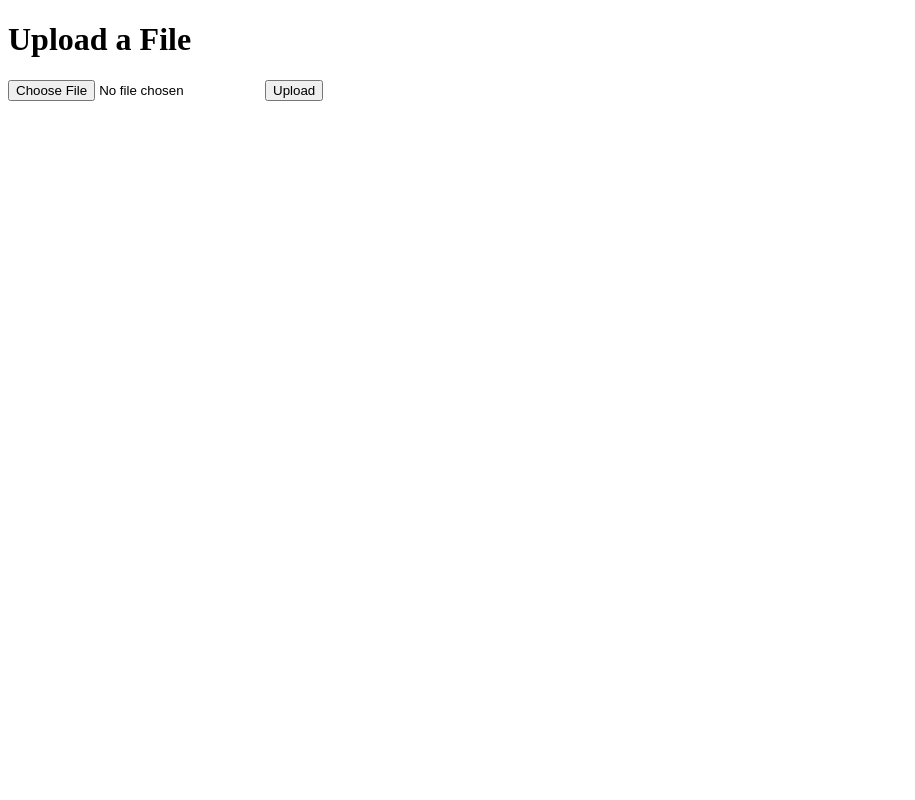
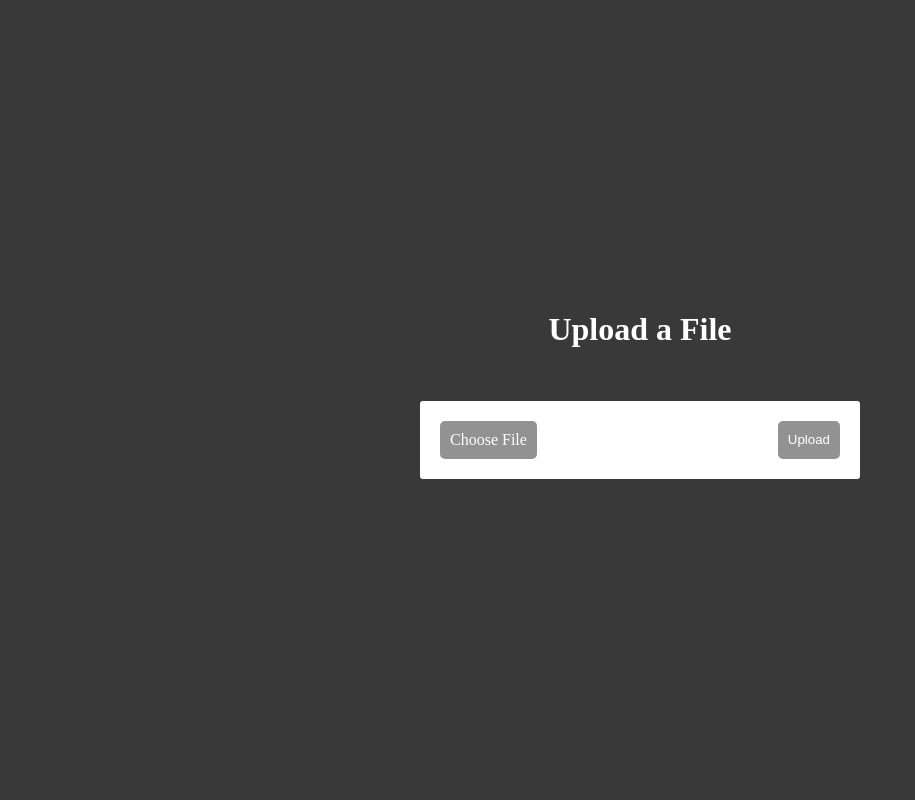
Before and after one commit to monu613/project_1, a Flask app: page / in a window 1280 px wide. Shown: the whole page, without its empty margins (0-915 px from the left). Run offline with Flask 3, Linux system fonts and the light colour scheme.

Commit message:
updated html

```diff
--- a/templates/index.html
+++ b/templates/index.html
@@ -1,20 +1,110 @@
 <!DOCTYPE html>
 <html lang="en">
   <head>
-    <meta charset="UTF-8">
-    <meta name="viewport" content="width=device-width, initial-scale=1.0">
+    <meta charset="UTF-8" />
+    <meta name="viewport" content="width=device-width, initial-scale=1.0" />
     <title>File Upload</title>
+    <style>
+      body {
+        padding: 0;
+        margin: 0;
+        height: 100vh;
+        display: flex;
+        align-items: center;
+        justify-content: center;
+        flex-direction: column;
+        gap: 32px;
+        background: #393939;
+      }
+
+      h1 {
+        color: #fff;
+      }
+
+      form {
+        margin: 0 auto;
+        padding: 20px;
+        width: 400px;
+        height: auto;
+        overflow: hidden;
+        background: #ffffff;
+        border-radius: 3px;
+        display: flex;
+      }
+
+      label {
+        margin: 0;
+        padding: 10px;
+        width: auto;
+        max-width: 300px;
+        height: auto;
+        background-color: #929292;
+        border: none;
+        color: #fff;
+        cursor: pointer;
+        text-align: center;
+        border-radius: 5px;
+        -webkit-border-radius: 5px;
+        -webkit-transition: 0.2s ease all;
+        -moz-transition: 0.2s ease all;
+        -ms-transition: 0.2s ease all;
+        -o-transition: 0.2s ease all;
+        transition: 0.2s ease all;
+      }
+
+      .btn {
+        margin-left: auto;
+        padding: 10px;
+        background-color: #929292;
+        border: none;
+        color: #fff;
+        text-align: center;
+        border-radius: 5px;
+        cursor: pointer;
+      }
+
+      label:hover,
+      .btn:hover {
+        background: #adadad;
+      }
+
+      [type="file"] {
+        display: none;
+      }
+
+      #info {
+        display: none;
+        margin: 5% auto;
+        padding: 10px 20px;
+        width: 400px;
+        height: auto;
+        overflow: hidden;
+        background: #ffffff;
+        border-radius: 3px;
+      }
+
+      #size span,
+      #type span,
+      #name span {
+        color: #ea4026;
+      }
+    </style>
   </head>
   <body>
-
-
     <h1>Upload a File</h1>
     <form method="POST" id="uploadForm" enctype="multipart/form-data">
-        <input type="file" id="fileInput" name="file">
-        <button type="submit">Upload</button>
+      <label for="fileInput">Choose File</label>
+      <input type="file" id="fileInput" name="file" />
+      <button type="submit" class="btn">Upload</button>
     </form>
+
+    <div id="info">
+      <p id="name">File Name: <span></span></p>
+      <p id="size">File Size: <span></span></p>
+      <p id="type">MIME Type: <span></span></p>
+    </div>
+
     <div id="output"></div>
-
 
     <!-- <h3>Upload to S3</h3>
 
@@ -25,7 +115,63 @@
      -->
 
     <script>
-        document.getElementById('uploadForm').addEventListener('submit', async function(event) {
+      document.addEventListener("DOMContentLoaded", function () {
+        document
+          .querySelector("[type=file]")
+          .addEventListener("change", function () {
+            var file = this.files[0];
+            var formdata = new FormData();
+            formdata.append("file", file);
+            document.querySelector("#info").style.display = "block";
+            if (file.name.length >= 30) {
+              document.querySelector("#name span").textContent =
+                file.name.substr(0, 30) + "..";
+            } else {
+              document.querySelector("#name span").textContent = file.name;
+            }
+            if (file.size >= 1073741824) {
+              document.querySelector("#size span").textContent =
+                Math.round(file.size / 1073741824) + "GB";
+            } else if (file.size >= 1048576) {
+              document.querySelector("#size span").textContent =
+                Math.round(file.size / 1048576) + "MB";
+            } else if (file.size >= 1024) {
+              document.querySelector("#size span").textContent =
+                Math.round(file.size / 1024) + "KB";
+            } else {
+              document.querySelector("#size span").textContent =
+                Math.round(file.size) + "B";
+            }
+            if (file.type !== "") {
+              document.querySelector("#type span").textContent = file.type;
+            } else {
+              document.querySelector("#type span").textContent = "Unknown";
+            }
+            if (file.name.length >= 30) {
+              document.querySelector("label").textContent =
+                "Chosen : " + file.name.substr(0, 30) + "..";
+            } else {
+              document.querySelector("label").textContent =
+                "Chosen : " + file.name;
+            }
+
+            var ext = document
+              .querySelector("#fileInput")
+              .value.split(".")
+              .pop()
+              .toLowerCase();
+            if (["php", "html"].indexOf(ext) !== -1) {
+              document.querySelector("#info").style.display = "none";
+              document.querySelector("label").textContent = "Choose File";
+              document.querySelector("#fileInput").value = "";
+              alert("This file extension is not allowed!");
+            }
+          });
+      });
+
+      document
+        .getElementById("uploadForm")
+        .addEventListener("submit", async function (event) {
           event.preventDefault();
 
           // Disable the submit button
@@ -33,23 +179,26 @@
           submitButton.disabled = true;
 
           // Show loading message
-            const loadingMessage = document.createElement('span');
-            loadingMessage.textContent = 'Uploading...';
-            document.getElementById('output').appendChild(loadingMessage);
+          const loadingMessage = document.createElement("span");
+          loadingMessage.textContent = "Uploading...";
+          document.getElementById("output").appendChild(loadingMessage);
 
           const formData = new FormData();
-            formData.append('file', document.getElementById('fileInput').files[0]);
+          formData.append(
+            "file",
+            document.getElementById("fileInput").files[0]
+          );
           try {
-                const response = await fetch('http://107.21.246.79:8080/upload', {
-                    method: 'POST',
-                    body: formData
+            const response = await fetch("http://107.21.246.79:8080/upload", {
+              method: "POST",
+              body: formData,
             });
             const data = await response.json();
-                console.log(data)
-                document.getElementById('output').innerText = data.report;
+            console.log(data);
+            document.getElementById("output").innerText = data.report;
           } catch (error) {
-                console.error('Error:', error);
-            }finally {
+            console.error("Error:", error);
+          } finally {
             // Re-enable the submit button
             submitButton.disabled = false;
 
```
Lines whose indentation alone changed are shown as unchanged.
